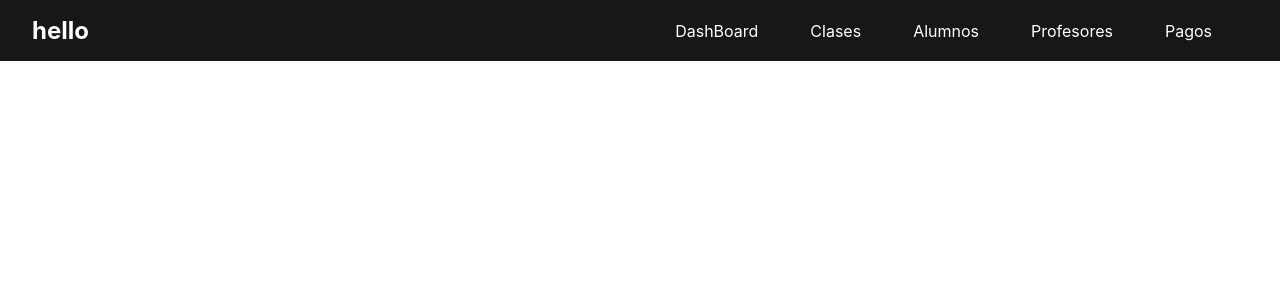
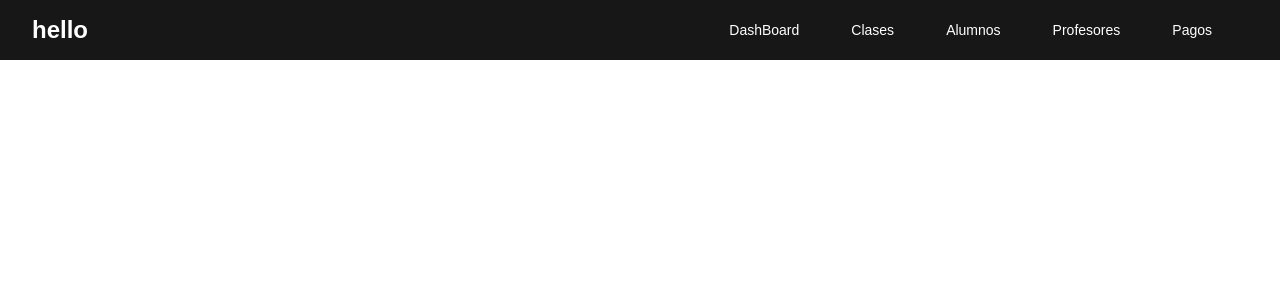
Before and after one commit to JuanCarlosNu/Academia, a React (Create React App) app: page / in a window 1280 px wide. Shown: the top 300 px of the page. Built offline with nearby package versions, Linux system fonts and the light colour scheme.

Commit message:
general styling set: font + box-sizing margins

```diff
--- a/src/index.css
+++ b/src/index.css
@@ -1,13 +1,10 @@
-body {
-  margin: 0;
-  font-family: -apple-system, BlinkMacSystemFont, 'Segoe UI', 'Roboto', 'Oxygen',
-    'Ubuntu', 'Cantarell', 'Fira Sans', 'Droid Sans', 'Helvetica Neue',
-    sans-serif;
-  -webkit-font-smoothing: antialiased;
-  -moz-osx-font-smoothing: grayscale;
+*{
+    box-sizing: border-box;
+    margin: 0;
+     font-family: Arial, Helvetica, sans-serif;
+
+
 }
-
-code {
-  font-family: source-code-pro, Menlo, Monaco, Consolas, 'Courier New',
-    monospace;
+nav{
+   font-size: 14px;
 }
```
